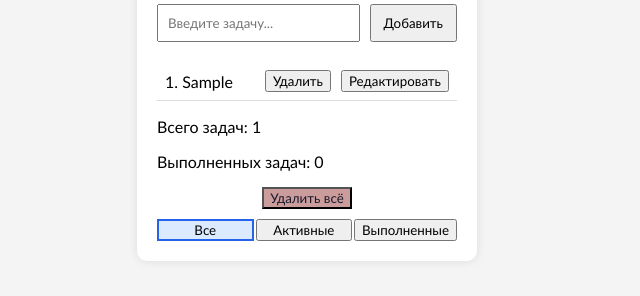
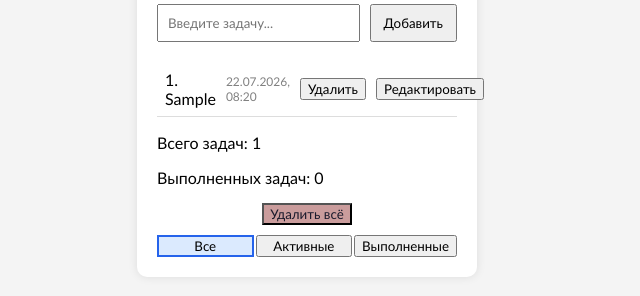
Before and after one commit to Jeefik/ToDo, a plain HTML site: page index.html in a window 1280 px wide. Both pictures are taken after typing "Sample" into the empty fields and a click on the button "Добавить". Shown: the part 162-458 px from the top of the page, without its empty margins (333-973 px from the left). Drawn offline with Linux system fonts and the light colour scheme.

Commit message:
add date function - createdAt

```diff
--- a/script.js
+++ b/script.js
@@ -55,6 +55,7 @@ btn.addEventListener("click", function () {
   tasks.push({
     text: input.value,
     done: false,
+    createdAt: Date.now(),
   });
   saveTasks();
   render();
@@ -65,6 +66,19 @@ btn.addEventListener("click", function () {
 input.addEventListener("input", function () {
   input.classList.remove("error");
 });
+
+function formatDate(createdAt) {
+  if (!createdAt) return "—"; // Защита от undefined
+
+  const date = new Date(createdAt);
+  return date.toLocaleString("ru-RU", {
+    day: "2-digit",
+    month: "2-digit",
+    year: "numeric",
+    hour: "2-digit",
+    minute: "2-digit",
+  });
+}
 
 function render() {
   list.innerHTML = "";
@@ -97,17 +111,25 @@ function render() {
     if (tasks[i].done) {
       li.classList.add("done");
     }
+    const contentDiv = document.createElement("div");
+    contentDiv.className = "task-content";
 
     const span = document.createElement("span");
     span.textContent = i + 1 + ". " + tasks[i].text;
+
+    const dateSpan = document.createElement("span");
+    dateSpan.className = "task-date";
+    dateSpan.textContent = formatDate(tasks[i].createdAt);
+    contentDiv.appendChild(span);
+    contentDiv.appendChild(dateSpan);
 
     const deleteBtn = document.createElement("button");
     deleteBtn.textContent = "Удалить";
 
     const editBtn = document.createElement("button");
     editBtn.textContent = "Редактировать";
-
     li.appendChild(span);
+    li.appendChild(contentDiv);
     li.appendChild(deleteBtn);
     li.appendChild(editBtn);
 
--- a/style.css
+++ b/style.css
@@ -105,3 +105,13 @@ li:hover {
   justify-content: flex-start;
   margin-bottom: 7px;
 }
+
+.task-content {
+    display: flex;
+    flex-direction: column;
+}
+
+.task-date {
+    font-size: 12px;
+    color: gray;
+}
```
